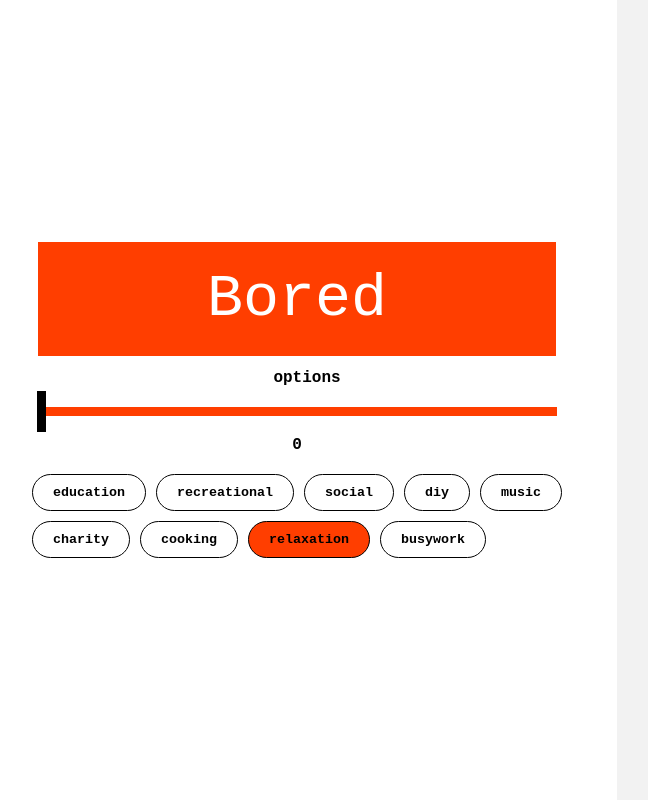
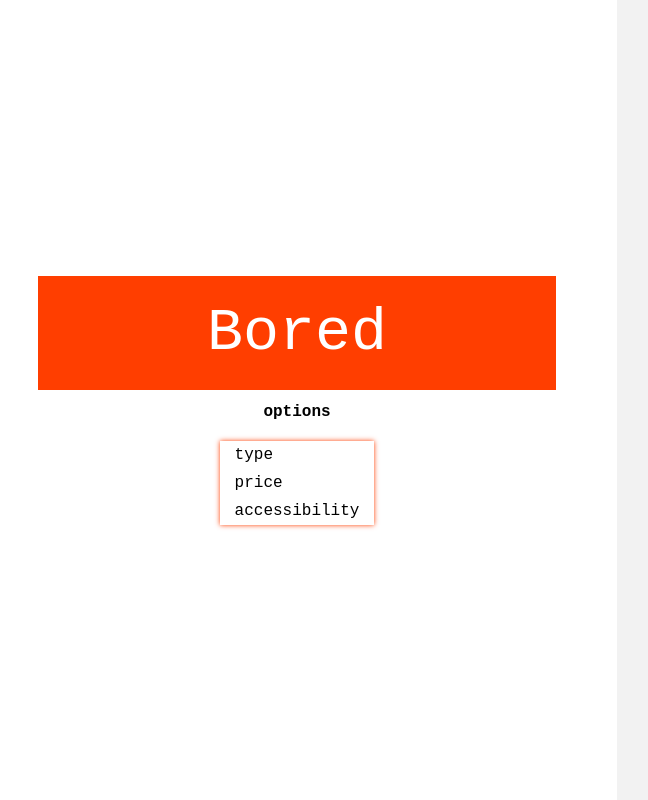
Before and after one commit to g-chandran/bored-app, a Svelte app: page / in a window 1280 px wide. Both pictures are taken after a click on the element "options". Shown: the whole page, without its empty margins (23-671 px from the left). Built offline with nearby package versions, Linux system fonts and the light colour scheme.

Commit message:
Provided motion to the InputSection

```diff
--- a/src/components/inputSection/Bean.svelte
+++ b/src/components/inputSection/Bean.svelte
@@ -1,31 +1,33 @@
 <script>
   export let type = "education";
   export let status = false;
-  function setSelection() {
-    console.log(type);
-  }
+
+  import { createEventDispatcher } from "svelte";
+
+  const dispatch = createEventDispatcher();
 </script>
 
-<div class={status ? "selected" : ""} on:click={setSelection}>
-  <p>{type}</p>
-</div>
+<button class={status ? "selected" : ""} on:click={() => dispatch("change")}>
+  {type}
+</button>
 
 <style>
-  div {
+  button {
     padding: 10px 20px;
-    border: 1px solid var(--black);
+    border: 1px solid var(--orange);
     background-color: var(--white);
     border-radius: 50px;
     width: fit-content;
     cursor: pointer;
+    font-size: var(--tiny-font);
+    font-weight: bold;
   }
 
   .selected {
     background-color: var(--orange);
   }
 
-  p {
-    font-size: var(--tiny-font);
-    font-weight: bold;
+  button:hover {
+    box-shadow: 0px 0px 5px var(--orange);
   }
 </style>
--- a/src/components/inputSection/BeanContainer.svelte
+++ b/src/components/inputSection/BeanContainer.svelte
@@ -1,22 +1,31 @@
 <script>
   import Bean from "./Bean.svelte";
 
-  const typeBeans = [
-    { status: false, type: "education" },
-    { status: false, type: "recreational" },
-    { status: false, type: "social" },
-    { status: false, type: "diy" },
-    { status: false, type: "music" },
-    { status: false, type: "charity" },
-    { status: false, type: "cooking" },
-    { status: true, type: "relaxation" },
-    { status: false, type: "busywork" },
+  let typeId = 1;
+
+  let typeBeans = [
+    { id: typeId++, status: false, type: "education" },
+    { id: typeId++, status: false, type: "recreational" },
+    { id: typeId++, status: false, type: "social" },
+    { id: typeId++, status: false, type: "diy" },
+    { id: typeId++, status: false, type: "music" },
+    { id: typeId++, status: false, type: "charity" },
+    { id: typeId++, status: false, type: "cooking" },
+    { id: typeId++, status: false, type: "relaxation" },
+    { id: typeId++, status: false, type: "busywork" },
   ];
+
+  const updateTypeBean = (typeBean) => {
+    for (let bean in typeBeans) {
+      typeBeans[bean].status = false;
+    }
+    typeBean.status = true;
+  };
 </script>
 
 <div class="type-bean-container">
   {#each typeBeans as typeBean}
-    <Bean {...typeBean} />
+    <Bean on:change={() => updateTypeBean(typeBean)} {...typeBean} />
   {/each}
 </div>
 
--- a/src/components/inputSection/InputSection.svelte
+++ b/src/components/inputSection/InputSection.svelte
@@ -2,13 +2,31 @@
   import BoredButton from "./BoredButton.svelte";
   import Slider from "./Slider.svelte";
   import BeanContainer from "./BeanContainer.svelte";
+  import Options from "./Options.svelte";
+
+  let optionTitle = "options";
+  let options = false;
 </script>
 
 <div>
   <BoredButton />
-  <p>options</p>
-  <Slider />
-  <BeanContainer />
+  <p on:click={() => (options = !options)}>{optionTitle}</p>
+
+  {#if options}
+    <Options
+      on:typeSelection={(option) => {
+        options = false;
+        optionTitle = option.detail;
+      }}
+    />
+  {/if}
+  {#if optionTitle === "type"}
+    <BeanContainer />
+  {:else if optionTitle === "price"}
+    <Slider />
+  {:else if optionTitle === "accessibility"}
+    <Slider />
+  {/if}
 </div>
 
 <style>
@@ -23,7 +41,7 @@
   p {
     font-size: var(--mid-font);
     font-weight: bold;
-    margin: 13px 0px 0px 20px;
+    margin: 13px 0px 20px 0px;
     cursor: pointer;
   }
 </style>
--- /dev/null
+++ b/src/components/inputSection/Options.svelte
@@ -0,0 +1,28 @@
+<script>
+  import { createEventDispatcher } from "svelte";
+  let options = ["type", "price", "accessibility"];
+
+  const dispatch = createEventDispatcher();
+</script>
+
+<div class="options">
+  {#each options as option}
+    <div class="option">
+      <p on:click={() => dispatch("typeSelection", option)}>{option}</p>
+    </div>
+  {/each}
+</div>
+
+<style>
+  .options {
+    box-shadow: 0 0 5px var(--orange);
+  }
+
+  .option {
+    padding: 5px 15px;
+  }
+
+  .option:hover {
+    background-color: var(--background-color);
+  }
+</style>
```
Also changed, not shown: src/components/resultSection/ResultSection.svelte (added).
